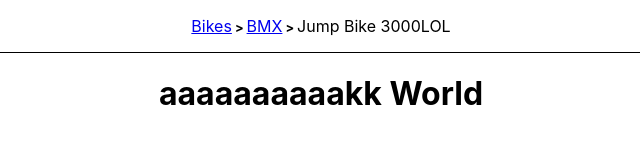
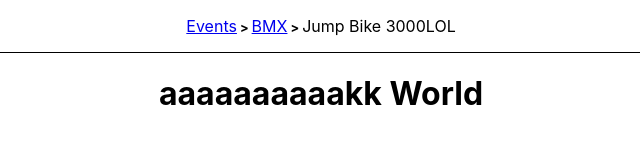
Before and after one commit to MeiH10/RPI-EventHub, a React (Create React App) app in the folder rpi-eventhub/: page / in a window 1280 px wide. Shown: the top 160 px of the page, without its empty margins (319-959 px from the left). Built offline with nearby package versions, Linux system fonts and the light colour scheme.

Commit message:
Update Navbar.js
Testing push - changed Bikes to Events in Navbar

```diff
--- a/rpi-eventhub/src/components/Navbar/Navbar.js
+++ b/rpi-eventhub/src/components/Navbar/Navbar.js
@@ -4,7 +4,7 @@ const Navbar = () => {
     return (
         <nav class="crumbs">
             <ol>
-                <li class="crumb"><a href="google.com">Bikes</a></li>
+                <li class="crumb"><a href="google.com">Events</a></li>
                 <li class="crumb"><a href="rpi.edu">BMX</a></li>
                 <li class="crumb">Jump Bike 3000</li>
                 <li class="crumb">LOL</li>
```
